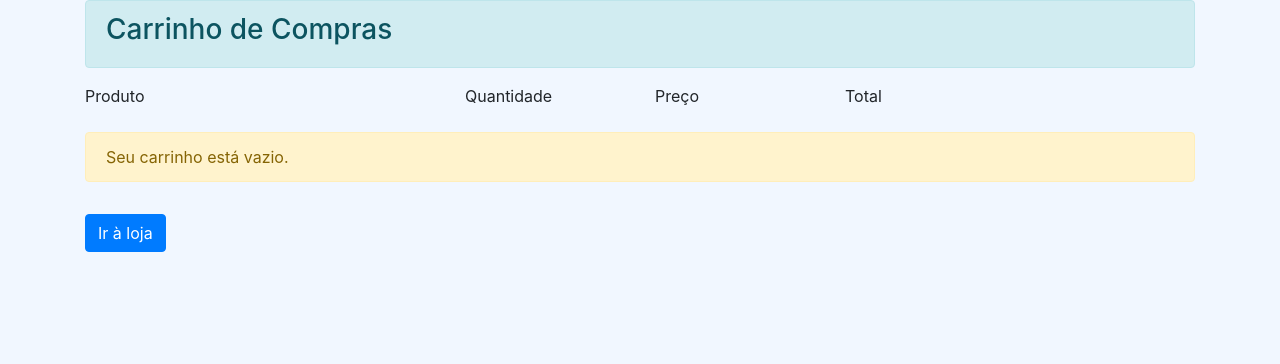
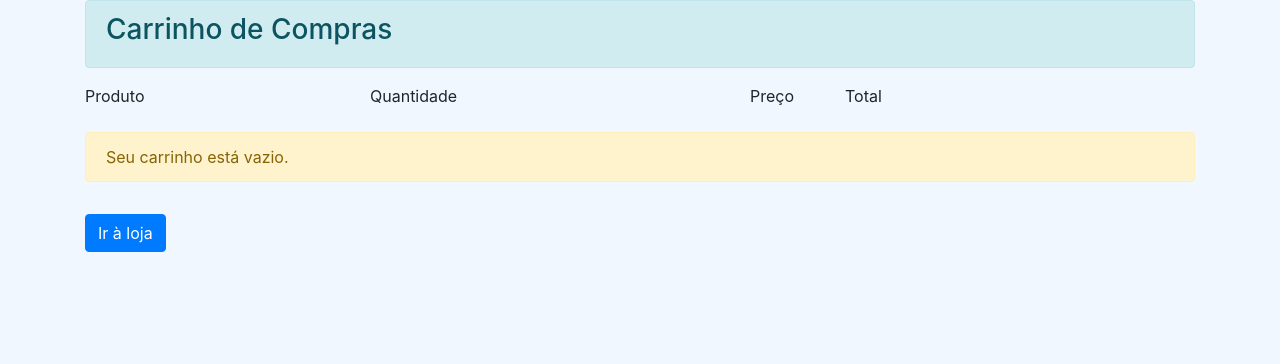
Before and after one commit to Py-Nick/UNICO_REPOSITORIO_POO3, a Django app: page /carrinho/ in a window 1280 px wide. Shown: the part 56-420 px from the top of the page. Run offline with Django 4.2, Linux system fonts and the light colour scheme; some libraries are stand-ins or nearby versions.

Commit message:
ACABEIIII LALAIOOOOOO

```diff
--- a/lojaAdmin/loja/templates/carrinho/carrinho-listar.html
+++ b/lojaAdmin/loja/templates/carrinho/carrinho-listar.html
@@ -12,13 +12,16 @@
             <h3>Carrinho de Compras</h3>
         </div>
         <div class="row">
-        <a class="col-md-4">Produto</a> <a class="col-md-2">Quantidade</a> <a
-        class="col-md-2">Preço</a> <a class="col-md-2">Total</a> </div>
+            <a class="col-md-3">Produto</a>
+            <a class="col-md-4">Quantidade</a>
+            <a class="col-md-1">Preço</a>
+            <a class="col-md-2">Total</a>
+        </div>
         {% if itens %}
             {% for item in itens %}
-                <div class="row carrinho-item">
-                    <a class="col-md-4"> {{ item.produto.Produto }}</a>
-                    <div class="col-md-2">
+                <div class="row carrinho-item" data-item-id="{{ item.id }}">
+                    <a class="col-md-3"> {{ item.produto.Produto }}</a>
+                    <div class="col-md-4">
                         <!-- Botão para diminuir -->
                         <button
                             type="button"
@@ -42,12 +45,18 @@
                         </button>
                     </div>
 
-                    <a class="col-md-2">R$ {{ item.preco|floatformat:2 }}</a>
-                    <a class="col-md-2">R$ {{ item.total }}</a>
-                    <a class="col-md-2"> <form method="POST" action="{% url 'remover_carrinhoitem' item.id%}" style="display:inline;"> {% csrf_token %} <button type="submit" class="btn btn-danger">Excluir</button> </form> </a>
+                    <a class="col-md-1">R$ {{ item.preco|floatformat:2 }}</a>
+                    <!-- ADICIONADA A CLASSE 'total-produto' AQUI ABAIXO -->
+                    <a class="col-md-2 total-produto">R$ {{ item.total }}</a>
+                    <a class="col-md-2">
+                        <form method="POST" action="{% url 'remover_carrinhoitem' item.id%}" style="display:inline;">
+                            {% csrf_token %}
+                            <button type="submit" class="btn btn-danger">Excluir</button>
+                        </form>
+                    </a>
                 </div>
             {% endfor %}
-            <h5 class="mt-4">Total: R$ <span id="total-carrinho"> {{ carrinho.total|floatformat:2 }} </span></h3>
+            <h5 class="mt-4">Total: R$ <span id="total-carrinho"> {{ carrinho.total|floatformat:2 }} </span></h5>
             <div class="mt-4">
                 <a href="{% url 'home' %}" class="btn btn-secondary">Voltar à loja</a>
                 <a href="{% url 'confirmar_carrinho' %}" class="btn btn-success">Finalizar Compra</a>
@@ -62,7 +71,6 @@
 </div>
 
 <script>
-
     const itensCarrinho = document.querySelectorAll('.carrinho-item');
 
     itensCarrinho.forEach(function(item) {
@@ -72,64 +80,52 @@
         const botaoMais = item.querySelector('.btn-mais');
         const quantidadeInput = item.querySelector('.quantidade');
         const totalProduto = item.querySelector('.total-produto');
-        const preco = parseFloat(quantidadeInput.dataset.preco);
 
         function salvarQuantidade(quantidade) {
-            //os dados a seguir são "próximos" ao context. nesse caso ele funcionará como um pequeno post
             const dados = new URLSearchParams();
-            dados.append('quantidade', quantidade );
+            dados.append('quantidade', quantidade);
 
-            const csrfToken = document.querySelector( '[name=csrfmiddlewaretoken]' ).value;
+            const csrfToken = document.querySelector('[name=csrfmiddlewaretoken]').value;
 
-            //Quem envia os dados para o Django resolver no BD é o Fetch
             fetch(
                 `/carrinho/atualizar/${itemId}/`,
                 {
                     method: 'POST',
                     headers: {
                         'X-CSRFToken': csrfToken,
-                        'Content-Type':'application/x-www-form-urlencoded',
+                        'Content-Type': 'application/x-www-form-urlencoded',
                     },
                     body: dados
                 }
             )
-
-            //abaixo recebe a resposta do django
             .then(function(response) {
+                if (!response.ok) {
+                    throw new Error('Erro na resposta do servidor');
+                }
                 return response.json();
             })
             .then(function(data) {
-                //se erro
                 if (data.erro) {
                     alert(data.erro);
+                    window.location.reload();
                     return;
                 }
-                // se não deu erro ao gravar no banco, atualizamos a quantidade e total do produto
+
+                // Atualiza o campo numérico
                 quantidadeInput.value = data.quantidade;
-                totalProduto.textContent ='R$ ' + data.total_item.toFixed(2).replace('.', ',');
 
-                // Atualizamos o total do carrinho
-                document.querySelector(
-                    '#total-carrinho'
-                ).textContent =
-                    data.total_carrinho
-                        .toFixed(2)
-                        .replace('.', ',');
+                // Atualiza o total INDIVIDUAL do item multiplicando quantidade x valor
+                if (totalProduto) {
+                    totalProduto.textContent = 'R$ ' + data.total_item.toFixed(2).replace('.', ',');
+                }
 
+                // Atualiza o total GERAL de todo o carrinho somado
+                document.querySelector('#total-carrinho').textContent =
+                    data.total_carrinho.toFixed(2).replace('.', ',');
             })
-
-
-            // ==================================================
-            // TRATAMENTO DE ERRO DE COMUNICAÇÃO
-            // ==================================================
             .catch(function(error) {
-                console.error(
-                    'Erro ao atualizar quantidade:',
-                    error
-                );
-                alert(
-                    'Não foi possível atualizar o carrinho.'
-                );
+                console.error('Erro ao atualizar quantidade, recarregando página:', error);
+                window.location.reload();
             });
         }
 
@@ -138,31 +134,25 @@
             quantidade++;
             quantidadeInput.value = quantidade;
             salvarQuantidade(quantidade);
-            }
-        );
+        });
+
         botaoMenos.addEventListener('click', function() {
-                let quantidade =parseInt(quantidadeInput.value);
-                // Nunca deixamos chegar a zero
+            let quantidade = parseInt(quantidadeInput.value);
             if (quantidade <= 1) { return; }
 
             quantidade--;
-                quantidadeInput.value = quantidade;
-                salvarQuantidade( quantidade );
-            }
-        );
+            quantidadeInput.value = quantidade; // CORRIGIDO: Era aqui que estava 'quantity' quebrando o botão
+            salvarQuantidade(quantidade);
+        });
 
-
-        // __________________Para o usuário digitar diretamente no input
         quantidadeInput.addEventListener('change', function() {
             let quantidade = parseInt(quantidadeInput.value);
-                if (isNaN(quantidade) ||quantidade < 1) {
+            if (isNaN(quantidade) || quantidade < 1) {
                 quantidade = 1;
                 quantidadeInput.value = 1;
             }
-                salvarQuantidade( quantidade );
-            }
-        );
+            salvarQuantidade(quantidade);
+        });
     });
 </script>
-
 {% endblock %}
--- a/lojaAdmin/loja/views/CarrinhoView.py
+++ b/lojaAdmin/loja/views/CarrinhoView.py
@@ -130,18 +130,18 @@ def remover_item_view(request, item_id):
 def atualizar_quantidade(request, item_id):
 
     if request.method != 'POST':
-        return JsonResponse( {'erro': 'Método não permitido'}, status=405)
+        return JsonResponse( {'erro': 'Método não permitido 405'}, status=405)
 
     item = get_object_or_404(CarrinhoItem,id=item_id)
     carrinho_id = request.session.get('carrinho_id')
     if not carrinho_id:
         return JsonResponse(
-            {'erro': 'Carrinho não encontrado'},
+            {'erro': 'Carrinho não encontrado 400'},
             status=400
         )
     if item.carrinho_id != carrinho_id:
         return JsonResponse(
-            {'erro': 'Item não pertence ao carrinho'},
+            {'erro': 'Item não pertence ao carrinho 403'},
             status=403
         )
 
@@ -151,12 +151,12 @@ def atualizar_quantidade(request, item_id):
         quantidade = int(quantidade)
     except (TypeError, ValueError):
         return JsonResponse(
-            {'erro': 'Quantidade inválida'},
+            {'erro': 'Quantidade inválida 400'},
             status=400
         )
     if quantidade < 1:
         return JsonResponse(
-            {'erro': 'A quantidade deve ser maior que zero'},
+            {'erro': 'A quantidade deve ser maior que zero 400'},
             status=400
         )
 
```
Also changed, not shown: lojaAdmin/lojaAdmin/db.sqlite3. Lines whose indentation alone changed are shown as unchanged.
